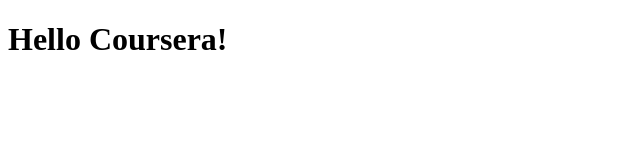
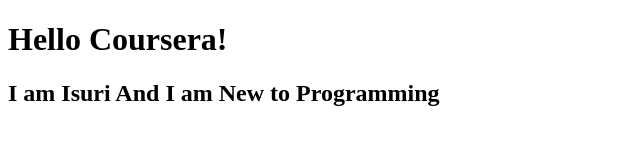
Before and after one commit to isurioshara08/coursera-test, a plain HTML site: page site/index.html in a window 1280 px wide. Shown: the whole page, without its empty margins (0-640 px from the left). Drawn offline with Linux system fonts and the light colour scheme.

Commit message:
Added some changes to the previous code

```diff
--- a/site/index.html
+++ b/site/index.html
@@ -5,5 +5,6 @@
 </head>
 <body>
 <h1> Hello Coursera! </h1>
+<h2> I am Isuri And I am New to Programming </h2>
 </body>
 </html>
```
